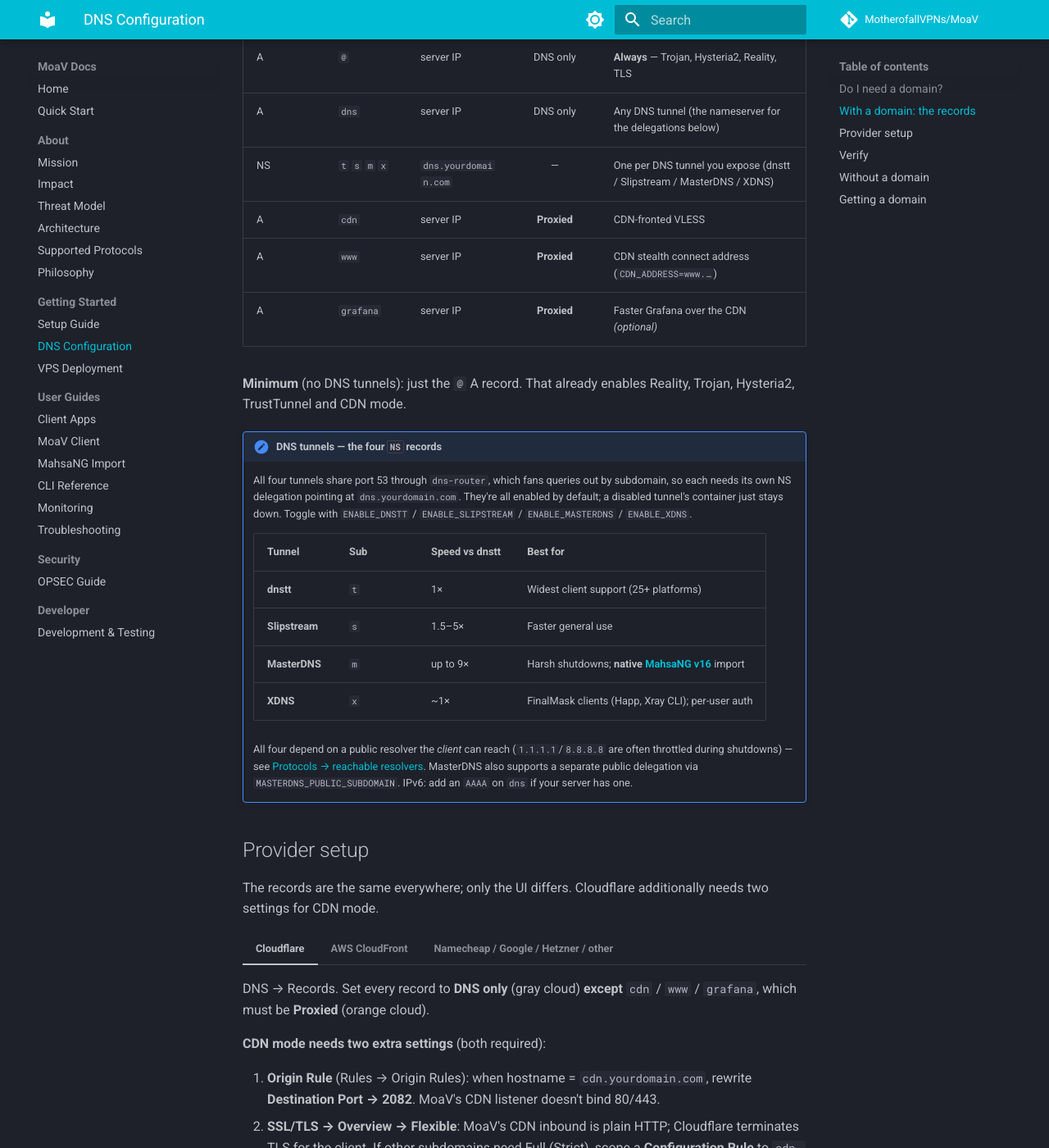
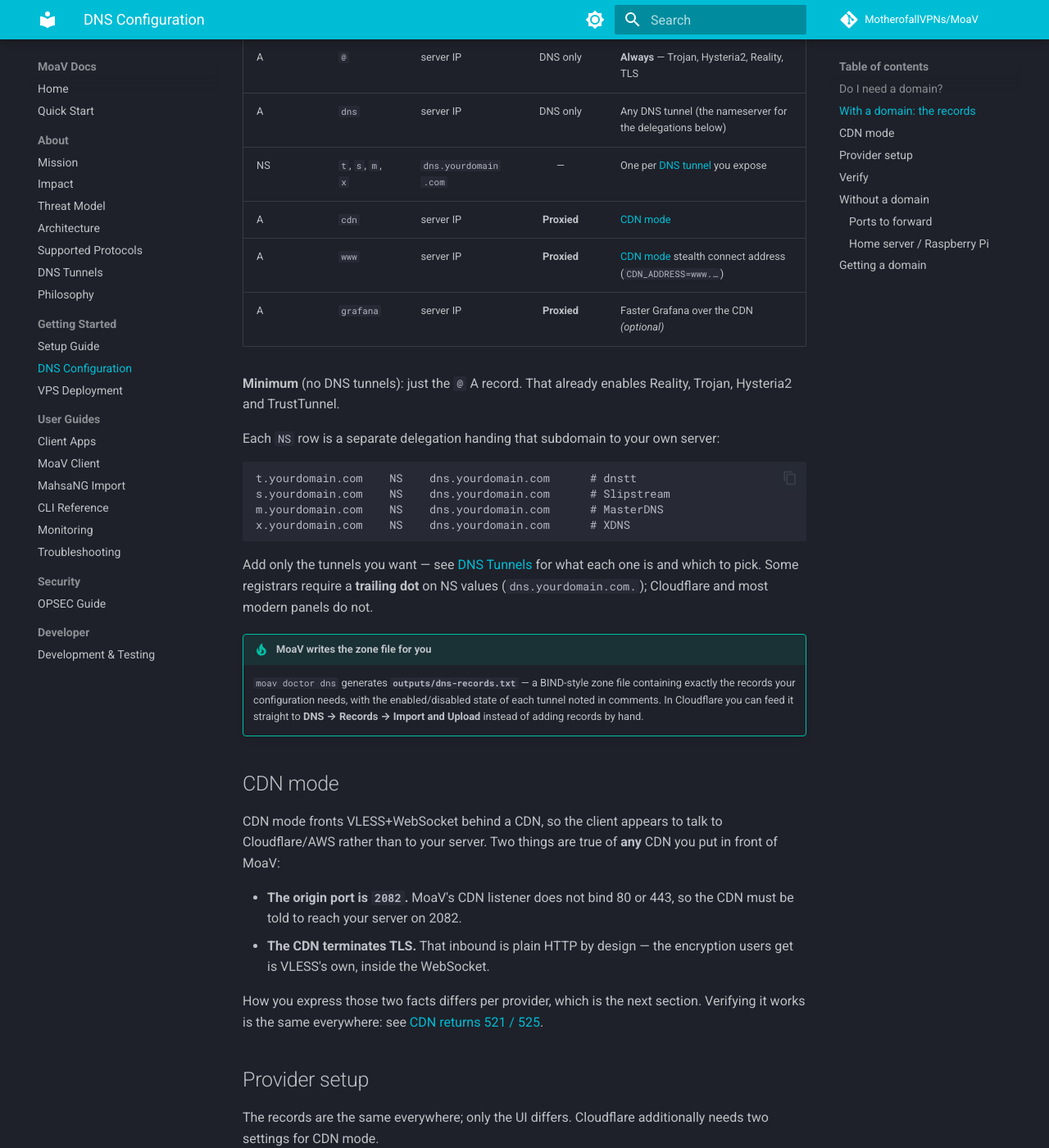
Before and after one commit to MotherofallVPNs/moav-site, an MkDocs documentation site: the page built from docs/DNS.md, in a window 1280 px wide and 1400 px high, scrolled down 1318 px. Shown: the whole window at 82% size. Built offline with MkDocs 1.6.1 and Material for MkDocs 9.7.7, drawn with Linux system fonts in a browser that asks for light colours; comment, search, counter and statistics services are not loaded; some of the changed text lies outside the part shown.

Commit message:
docs(dns): split out DNS Tunnels; CDN mode section; zone-file tip; port table
Review feedback on the pilot:

- New docs/dns-tunnels.md is the canonical page for the DNS-tunnel family:
  what they are, why they are the last thing still working in a shutdown,
  the 'which one should I use' comparison (restored from the old page), how
  all four coexist on port 53 via dns-router, the client-resolver caveat,
  per-tunnel implementation detail with upstream repo links, moav switch-dns,
  and verification. protocols.md's four deep sections are trimmed to
  one-line pointers here, so the detail lives in exactly one place.
- Records table: the NS row now reads t, s, m, x (comma separated) with an
  explicit mapping block underneath -- one line per delegation, of the form
  t.yourdomain.com NS dns.yourdomain.com -- since a bare 't s m x' read as
  one strange record rather than four.
- Documented that MoaV generates the zone file: 'moav doctor dns' writes
  outputs/dns-records.txt, importable via Cloudflare's DNS > Records >
  Import and Upload.
- CDN mode is its own provider-agnostic section (origin port 2082, CDN
  terminates TLS) with the provider-specific expression of it left in the
  provider tabs, and linked from the records table.
- Dropped the Namecheap/Google/Hetzner tab; its one real gotcha (trailing
  dot on NS values) is now a line in the NS notes.
- Restored the CDN verification as a 521/525/1016 diagnosis table in
  Troubleshooting, linked from the Cloudflare tab.
- 'Without a domain' now carries a proper port TABLE (including which ports
  are domain-only) plus the Home server / Raspberry Pi material: CGNAT check
  first, static lease, and dynamic-DNS guidance including that the DDNS
  update has to cover the dns.* record the NS delegations point at.

Verified with a real mkdocs-material build: all three pages compile, tabs and
collapsibles render, no broken internal links, section order as intended.

````diff
--- a/docs/DNS.md
+++ b/docs/DNS.md
@@ -31,24 +31,35 @@
 |---|---|---|:-:|---|
 | A | `@` | server IP | DNS only | **Always** — Trojan, Hysteria2, Reality, TLS |
 | A | `dns` | server IP | DNS only | Any DNS tunnel (the nameserver for the delegations below) |
-| NS | `t` `s` `m` `x` | `dns.yourdomain.com` | — | One per DNS tunnel you expose (dnstt / Slipstream / MasterDNS / XDNS) |
-| A | `cdn` | server IP | **Proxied** | CDN-fronted VLESS |
-| A | `www` | server IP | **Proxied** | CDN stealth connect address (`CDN_ADDRESS=www.…`) |
+| NS | `t`, `s`, `m`, `x` | `dns.yourdomain.com` | — | One per [DNS tunnel](dns-tunnels.md) you expose |
+| A | `cdn` | server IP | **Proxied** | [CDN mode](#cdn-mode) |
+| A | `www` | server IP | **Proxied** | [CDN mode](#cdn-mode) stealth connect address (`CDN_ADDRESS=www.…`) |
 | A | `grafana` | server IP | **Proxied** | Faster Grafana over the CDN *(optional)* |
 
-**Minimum** (no DNS tunnels): just the `@` A record. That already enables Reality, Trojan, Hysteria2, TrustTunnel and CDN mode.
+**Minimum** (no DNS tunnels): just the `@` A record. That already enables Reality, Trojan, Hysteria2 and TrustTunnel.
 
-!!! note "DNS tunnels — the four `NS` records"
-    All four tunnels share port 53 through `dns-router`, which fans queries out by subdomain, so each needs its own NS delegation pointing at `dns.yourdomain.com`. They're all enabled by default; a disabled tunnel's container just stays down. Toggle with `ENABLE_DNSTT` / `ENABLE_SLIPSTREAM` / `ENABLE_MASTERDNS` / `ENABLE_XDNS`.
+Each `NS` row is a separate delegation handing that subdomain to your own server:
 
-    | Tunnel | Sub | Speed vs dnstt | Best for |
-    |---|---|---|---|
-    | **dnstt** | `t` | 1× | Widest client support (25+ platforms) |
-    | **Slipstream** | `s` | 1.5–5× | Faster general use |
-    | **MasterDNS** | `m` | up to 9× | Harsh shutdowns; **native [MahsaNG v16](mahsanet.md)** import |
-    | **XDNS** | `x` | ~1× | FinalMask clients (Happ, Xray CLI); per-user auth |
+```
+t.yourdomain.com    NS    dns.yourdomain.com      # dnstt
+s.yourdomain.com    NS    dns.yourdomain.com      # Slipstream
+m.yourdomain.com    NS    dns.yourdomain.com      # MasterDNS
+x.yourdomain.com    NS    dns.yourdomain.com      # XDNS
+```
 
-    All four depend on a public resolver the *client* can reach (`1.1.1.1`/`8.8.8.8` are often throttled during shutdowns) — see [Protocols → reachable resolvers](protocols.md#reachable-dns-resolvers). MasterDNS also supports a separate public delegation via `MASTERDNS_PUBLIC_SUBDOMAIN`. IPv6: add an `AAAA` on `dns` if your server has one.
+Add only the tunnels you want — see [DNS Tunnels](dns-tunnels.md) for what each one is and which to pick. Some registrars require a **trailing dot** on NS values (`dns.yourdomain.com.`); Cloudflare and most modern panels do not.
+
+!!! tip "MoaV writes the zone file for you"
+    `moav doctor dns` generates **`outputs/dns-records.txt`** — a BIND-style zone file containing exactly the records your configuration needs, with the enabled/disabled state of each tunnel noted in comments. In Cloudflare you can feed it straight to **DNS → Records → Import and Upload** instead of adding records by hand.
+
+## CDN mode
+
+CDN mode fronts VLESS+WebSocket behind a CDN, so the client appears to talk to Cloudflare/AWS rather than to your server. Two things are true of **any** CDN you put in front of MoaV:
+
+- **The origin port is `2082`.** MoaV's CDN listener does not bind 80 or 443, so the CDN must be told to reach your server on 2082.
+- **The CDN terminates TLS.** That inbound is plain HTTP by design — the encryption users get is VLESS's own, inside the WebSocket.
+
+How you express those two facts differs per provider, which is the next section. Verifying it works is the same everywhere: see [CDN returns 521 / 525](#troubleshooting).
 
 ## Provider setup
 
@@ -62,7 +73,7 @@
     1. **Origin Rule** (Rules → Origin Rules): when hostname = `cdn.yourdomain.com`, rewrite **Destination Port → 2082**. MoaV's CDN listener doesn't bind 80/443.
     2. **SSL/TLS → Overview → Flexible**: MoaV's CDN inbound is plain HTTP; Cloudflare terminates TLS for the client. If other subdomains need Full (Strict), scope a **Configuration Rule** to `cdn.` only.
 
-    Verify: `curl -so /dev/null -w "%{http_code}" https://cdn.yourdomain.com/x` → `400`/`404` = working, `521` = Origin Rule missing, `525` = SSL mode wrong.
+    Verify both settings: `curl -so /dev/null -w "%{http_code}" https://cdn.yourdomain.com/x` — `400`/`404` means sing-box is answering and CDN mode works. Anything else is diagnosable: see [CDN returns 521 / 525](#troubleshooting).
 
 === "AWS CloudFront"
     An alternative CDN that **needs no domain** — you get a `*.cloudfront.net` name automatically. CloudFront rejects bare-IP origins, so use free wildcard DNS: `YOUR_IP.sslip.io` (pure DNS, no traffic passes through it).
@@ -95,27 +106,6 @@
     ```
     `moav bootstrap`, then verify: `curl -so /dev/null -w "%{http_code}" https://d123.cloudfront.net/x` → `400`. AWS blocked domain fronting in 2018, so the SNI must be your distribution/CNAME. You can run Cloudflare **and** CloudFront together for redundancy.
 
-=== "Namecheap / Google / Hetzner / other"
-    Add the same records in the registrar's DNS panel. Two gotchas:
-
-    - Some registrars want a **trailing dot** on NS values: `dns.yourdomain.com.`
-    - "Automatic" / `300` TTL is fine everywhere.
-
-    Hetzner zone-file form:
-    ```
-    @   IN A  YOUR_IP
-    dns IN A  YOUR_IP
-    t   IN NS dns.yourdomain.com.
-    s   IN NS dns.yourdomain.com.
-    ```
-
-??? note "Home server / Raspberry Pi (dynamic IP)"
-    MoaV runs on a Pi 4+ (2 GB+) or any ARM64/x64 Linux box. Two extra concerns behind a home router:
-
-    **Port forwarding** — forward the ports for your enabled protocols to the server's LAN IP. Domainless needs `443/tcp 51820/udp 8080/tcp 51821/udp 993/tcp 9443/tcp`; a domain adds `80/tcp` (Let's Encrypt, during issuance only), `443/udp` (Hysteria2), `8443/tcp` (Trojan), `4443/tcp+udp` (TrustTunnel), `53/udp` (DNS tunnels). Check for CGNAT: `curl ifconfig.me` must equal your router's WAN IP, or no forwarding will work.
-
-    **Dynamic DNS** — if your IP changes, point the domain with a DDNS updater on a 5-minute cron: [DuckDNS](https://www.duckdns.org) (free subdomain, no domain needed) or a Cloudflare-token script against your own domain. After the IP moves, re-run `moav cert renew` if a certificate was issued for the old IP.
-
 ## Verify
 
 ```bash
@@ -130,11 +120,42 @@
 
 Leave `DOMAIN=` empty in `.env`. MoaV detects this and starts only the transports that work on a bare IP (Reality uses `REALITY_TARGET`, e.g. `dl.google.com`, for TLS camouflage instead of your domain). No DNS records, no certificates, no port 80.
 
-Forward these ports if you're behind a router:
+You can add a domain at any time — set `DOMAIN=` and run `moav bootstrap`. Existing users keep working and pick up the new protocols on their next bundle.
 
-`443/tcp` Reality · `2096/tcp` XHTTP · `51820/udp` WireGuard · `8080/tcp` wstunnel · `51821/udp` AmneziaWG · `993/tcp` MTProxy · `9443/tcp` admin
+### Ports to forward
 
-You can add a domain at any time — set `DOMAIN=` and run `moav bootstrap`; existing users keep working and gain the new protocols on their next bundle.
+Only needed if the server sits behind a router (home, office, NAT).
+
+| Port | Service | Needed when |
+|---|---|:-:|
+| `443/tcp` | Reality (VLESS) | always |
+| `2096/tcp` | XHTTP | always |
+| `51820/udp` | WireGuard | always |
+| `8080/tcp` | wstunnel *(WireGuard over WebSocket, for UDP-blocked networks)* | always |
+| `51821/udp` | AmneziaWG | always |
+| `993/tcp` | Telegram MTProxy | always |
+| `9443/tcp` | Admin dashboard | always |
+| `80/tcp` | Let's Encrypt (ACME) | **domain only**, during issuance/renewal |
+| `443/udp` | Hysteria2 | **domain only** |
+| `8443/tcp` | Trojan | **domain only** |
+| `4443/tcp` + `4443/udp` | TrustTunnel (HTTP/2 + QUIC) | **domain only** |
+| `53/udp` | [DNS tunnels](dns-tunnels.md) *(all four via `dns-router`)* | **domain only** |
+| `2082/tcp` | CDN origin | only if the CDN reaches your origin directly |
+
+### Home server / Raspberry Pi
+
+MoaV runs on a Pi 4+ (2 GB+ RAM) or any ARM64/x64 Linux box. Three things differ from a VPS:
+
+**Check for CGNAT first.** `curl ifconfig.me` must match your router's WAN IP. If it doesn't, your ISP is sharing that address and **no amount of port forwarding will work** — you need a VPS, an IPv6-only setup, or a tunnel from a host that does have a public IP.
+
+**Forward the ports above** to the server's LAN address, and give it a static DHCP lease so that address stops moving.
+
+**Dynamic IP?** If you're using a domain, a residential IP that changes will silently break every record pointing at it. Run a DDNS updater on a 5-minute cron:
+
+- **[DuckDNS](https://www.duckdns.org)** — free subdomain, works with no domain of your own
+- **Your own domain** — a small script against your DNS provider's API (Cloudflare tokens are the usual choice)
+
+After the IP moves, re-run `moav cert renew` if a certificate was issued against the old address, and remember that DNS-tunnel NS delegations point at `dns.yourdomain.com`, so that record needs the DDNS update too.
 
 ??? question "Troubleshooting"
     **Not propagated** — wait, and test other resolvers: `dig @8.8.8.8 yourdomain.com`, `dig @1.1.1.1 …`.
@@ -145,6 +166,18 @@
 
     **Can't connect from outside a home network** — verify port forwarding, rule out CGNAT (`curl ifconfig.me` vs router WAN IP), and test from mobile data rather than the same Wi-Fi.
 
+    **CDN returns 521 / 525** — probe it with
+    `curl -so /dev/null -w "%{http_code}" https://cdn.yourdomain.com/x`:
+
+    | Code | Meaning | Fix |
+    |---|---|---|
+    | `400` / `404` | sing-box is answering — CDN mode works | — |
+    | `521` | the CDN can't reach your origin on port 2082 | Cloudflare: the **Origin Rule** is missing or wrong. CloudFront: the origin's **HTTP port** isn't 2082 |
+    | `525` | TLS handshake to the origin failed | Cloudflare **SSL/TLS must be Flexible** — the CDN inbound is plain HTTP by design |
+    | `1016` / `NXDOMAIN` | the `cdn` A record is missing, or not **Proxied** | add it, orange cloud on |
+
+    **CDN connects but the client won't** — on CloudFront check `CDN_TRANSPORT=ws`; the default `httpupgrade` is sing-box-specific and fails there with `bad "Sec-WebSocket-Key" header`.
+
 ## Getting a domain
 
 Any registrar with WHOIS privacy works; [Namecheap, Porkbun, Njalla](https://njal.la) accept crypto. Keep the name generic — it's the first thing DPI sees in the TLS SNI, so avoid `vpn`/`proxy`/`tunnel` and random strings, and favour boring infrastructure-style names. The full naming-and-SNI strategy lives in the [OPSEC Guide](OPSEC.md) so it stays in one place.
--- /dev/null
+++ b/docs/dns-tunnels.md
@@ -0,0 +1,85 @@
+# DNS Tunnels
+
+The last transports standing. When a network blocks or throttles almost everything, DNS usually still resolves — because breaking it breaks the whole internet for everyone. DNS tunnels smuggle traffic inside DNS queries, so they keep working during shutdowns that kill every other protocol.
+
+They are **slow**. Treat them as the fallback that keeps chat and messaging alive, not as your everyday transport.
+
+MoaV runs **four** of them, **all at once**, on the same port 53. `dns-router` listens on 53 and fans queries out by subdomain suffix, so `t.` goes to dnstt, `s.` to Slipstream, and so on. There is no "pick one at install" step; users get whichever their client supports.
+
+## Which one should I use?
+
+| Tunnel | Subdomain | Speed vs dnstt | Loss resilience | Best for |
+|---|---|---|---|---|
+| **dnstt** | `t` | 1× *(baseline)* | low | **Widest client support** — a standalone client on 25+ platforms |
+| **Slipstream** | `s` | 1.5–5× | medium | Faster general use where a Slipstream client exists |
+| **MasterDNS** | `m` | up to 9× | **high** *(ARQ + packet duplication + multi-resolver)* | **Harsh shutdowns**, and native import in [MahsaNG v16](mahsanet.md) |
+| **XDNS** | `x` | ~1× | low | FinalMask-aware clients (Happ, Xray CLI); per-user auth |
+
+**Short answer:** for Iran during heavy throttling or a blackout, **MasterDNS** is the strongest, and it works straight from the MahsaNG app. Offer **dnstt** as well, because its client runs almost everywhere.
+
+All four are enabled by default. Opt any of them out with `ENABLE_DNSTT` / `ENABLE_SLIPSTREAM` / `ENABLE_MASTERDNS` / `ENABLE_XDNS` in `.env` — a disabled tunnel's container simply stays down and `dns-router` stops routing to it.
+
+Or set the combination in one command:
+
+```bash
+moav switch-dns                                    # show what's on
+moav switch-dns dnstt+slipstream+masterdns+xdns    # all four
+moav switch-dns dnstt+slipstream                   # the classic pair
+moav switch-dns off                                # no DNS tunnels
+```
+
+!!! warning "The client's resolver matters more than the tunnel"
+    Every DNS tunnel needs a public resolver **the client can still reach**. `1.1.1.1` and `8.8.8.8` are commonly throttled or null-routed exactly when you need a tunnel. XDNS round-robins across `XDNS_RESOLVERS`; dnstt and Slipstream take a resolver flag on the client side. Tools like [findns](https://github.com/SamNet-dev/findns) and [dns-mns](https://gitlab.com/E-Gurl/dns-mns) scan for resolvers that still work on a given network — see [Protocols → reachable resolvers](protocols.md#reachable-dns-resolvers).
+
+## Setup
+
+All four need the same two things, covered in the [DNS Configuration](DNS.md#with-a-domain-the-records) page:
+
+1. An **A record** for `dns.yourdomain.com` → your server. This is the nameserver.
+2. An **NS delegation** per tunnel: `t`, `s`, `m`, `x` → `dns.yourdomain.com`.
+
+Port **53/udp** must reach your server. On a home network that means forwarding it, and some ISPs block 53 outright.
+
+## The four, in detail
+
+### dnstt
+
+Encodes a TCP stream inside DNS queries using KCP + Noise. Extremely hard to block without breaking DNS itself. The slowest of the four, and the most widely supported.
+
+- **Port:** 53/udp *(subdomain `t`)* · **Engine:** [dnstt](https://www.bamsoftware.com/software/dnstt/)
+- **Clients:** standalone dnstt client on 25+ platforms
+- **Requires:** domain + NS delegation
+
+### Slipstream
+
+Same idea over **QUIC**, which buys real throughput — typically 1.5–5× dnstt.
+
+- **Port:** 53/udp *(subdomain `s`)* · **Engine:** [slipstream-rust](https://github.com/Mygod/slipstream-rust) · [pre-built binaries](https://github.com/net2share/slipstream-rust-build/releases)
+- **Requires:** domain + NS delegation
+
+### MasterDNS
+
+The most resilient of the four: low-overhead ARQ, packet duplication and resolver load-balancing, which is what makes it hold up on lossy, throttled links. This is the MasterDNS component bundled in **MahsaNG v16**, so that app connects directly with no extra client.
+
+- **Port:** 53/udp *(subdomain `MASTERDNS_SUBDOMAIN`, default `m`)* · **Engine:** [MasterDnsVPN](https://github.com/masterking32/MasterDnsVPN) (Go)
+- **Clients:** MahsaNG v16+, or the standalone client (Linux/Windows/macOS/Termux)
+- **Encryption:** AES-256-GCM (`DATA_ENCRYPTION_METHOD=5`); the shared key ships in each user's bundle
+- **Extra:** set `MASTERDNS_PUBLIC_SUBDOMAIN` to publish a *different* delegation name than the one used internally — generated bundles then use the public one
+
+### XDNS
+
+Xray-core's mKCP transport with FinalMask. Adds **per-user authentication**, which the other three don't have, at the cost of needing a FinalMask-aware client.
+
+- **Port:** 53/udp *(subdomain `x`)* · **Engine:** [Xray-core](https://github.com/XTLS/Xray-core) *(built from main for FinalMask)*
+- **Clients:** Happ (beta), Xray CLI. **Not** standard v2rayNG yet.
+- **Best for:** Telegram and light chat apps — not fast enough for browsing
+
+## Verifying a tunnel
+
+```bash
+moav doctor dns                          # delegations, records, and tunnel health
+dig NS t.yourdomain.com                  # → dns.yourdomain.com in AUTHORITY
+dig @YOUR_SERVER_IP test.t.yourdomain.com   # → a response once the tunnel is up
+```
+
+If the NS delegation resolves but the tunnel won't connect, the usual causes are: the tunnel's `ENABLE_*` is `false`, port 53/udp isn't reaching the server, or the **client's** resolver is blocked (see the warning above). More in [DNS troubleshooting](DNS.md#troubleshooting).
--- a/mkdocs.yml
+++ b/mkdocs.yml
@@ -40,6 +40,7 @@
     - Threat Model: threat-model.md
     - Architecture: architecture.md
     - Supported Protocols: protocols.md
+    - DNS Tunnels: dns-tunnels.md
     - Philosophy: philosophy.md
   - Getting Started:
     - Setup Guide: SETUP.md
````
Also changed, not shown: docs/protocols.md (+12 -21 lines).
